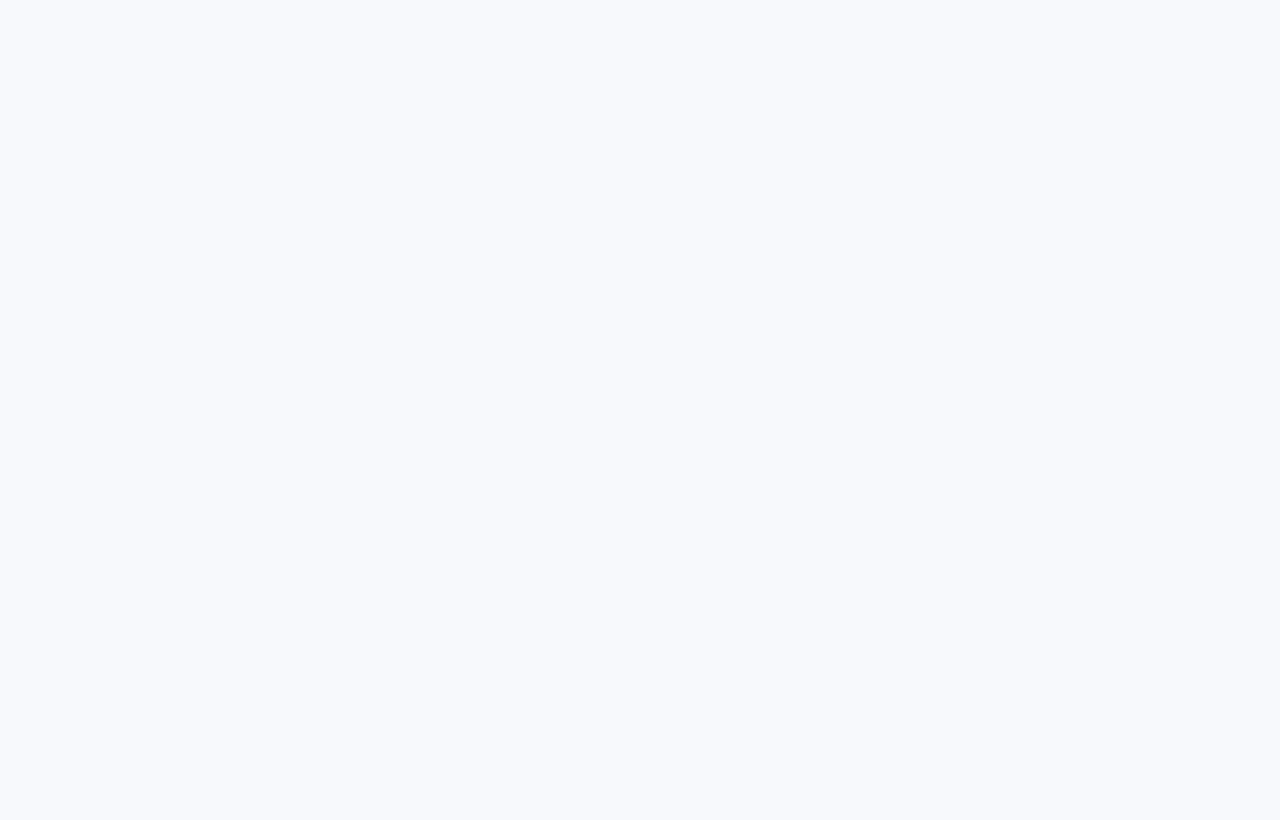
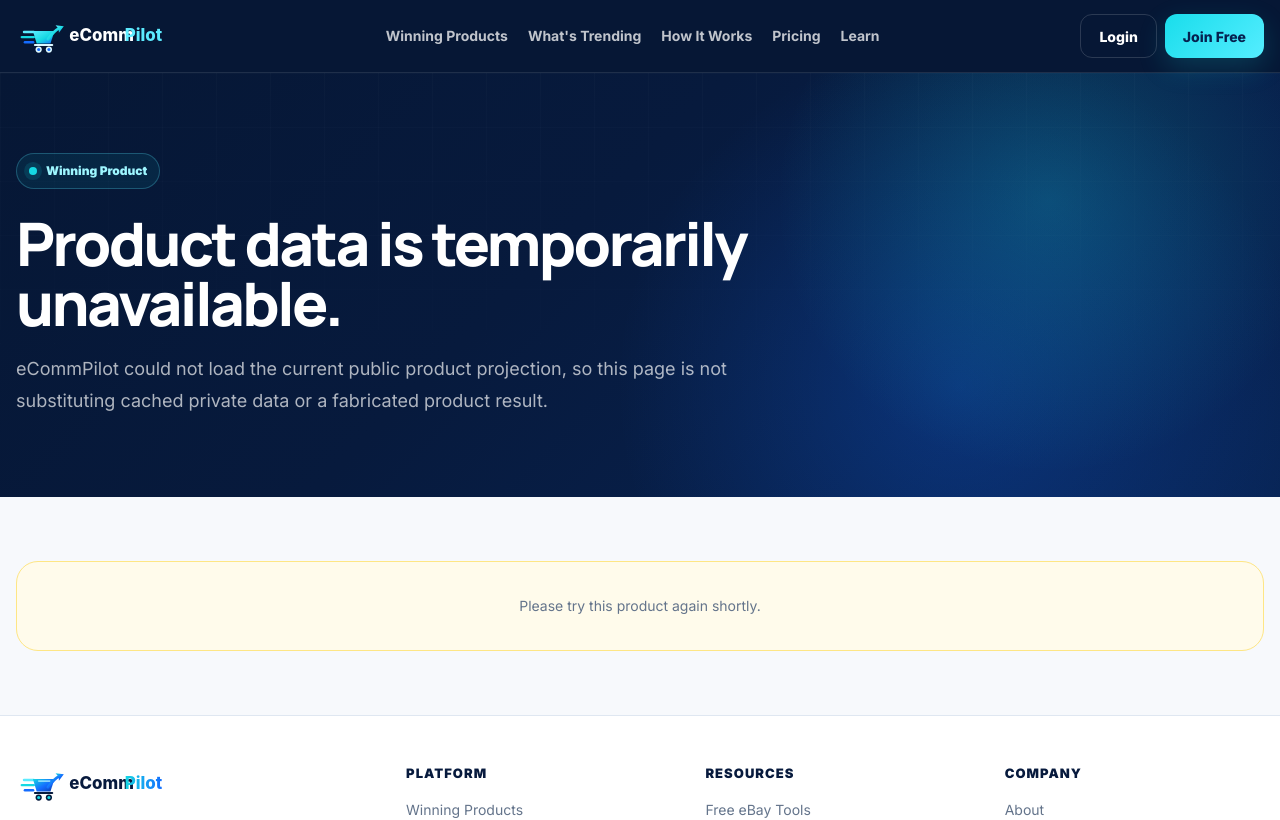
Before and after one commit to ponzey717/ecommpilot-main, a Next.js app: page /winning-products/1/1/1 in a window 1280 px wide. Before the commit this address had no page. Shown: the top 820 px of the page. Built offline with nearby package versions, Linux system fonts and the light colour scheme.

Commit message:
fix: avoid false product 404 during public API outage

```diff
--- a/src/app/winning-products/[market]/[category]/[slug]/page.tsx
+++ b/src/app/winning-products/[market]/[category]/[slug]/page.tsx
@@ -6,7 +6,10 @@ import { Breadcrumbs } from "@/components/site/breadcrumbs";
 import { PageHero } from "@/components/site/page-hero";
 import { PageShell } from "@/components/site/page-shell";
 import { JsonLd } from "@/components/seo/json-ld";
-import { getPublicProduct } from "@/lib/api/public-catalog";
+import {
+  getPublicProductState,
+  type PublicProductDetail,
+} from "@/lib/api/public-catalog";
 import { buildMetadata } from "@/lib/seo/metadata";
 import { breadcrumbSchema } from "@/lib/seo/schema";
 
@@ -15,7 +18,7 @@ type PageProps = {
 };
 
 function matchesRoute(
-  product: NonNullable<Awaited<ReturnType<typeof getPublicProduct>>>,
+  product: PublicProductDetail,
   market: string,
   category: string,
 ) {
@@ -27,9 +30,10 @@ function matchesRoute(
 
 export async function generateMetadata({ params }: PageProps): Promise<Metadata> {
   const { market, category, slug } = await params;
-  const product = await getPublicProduct(slug);
+  const state = await getPublicProductState(slug);
+  const product = state.product;
 
-  if (!product || !matchesRoute(product, market, category)) {
+  if (state.unavailable || !product || !matchesRoute(product, market, category)) {
     return {
       title: "Winning Product",
       robots: { index: false, follow: true },
@@ -86,7 +90,26 @@ function approvedImage(url: string | null | undefined): string | null {
 
 export default async function ProductPage({ params }: PageProps) {
   const { market, category, slug } = await params;
-  const product = await getPublicProduct(slug);
+  const state = await getPublicProductState(slug);
+  const product = state.product;
+  if (state.unavailable) {
+    return (
+      <PageShell darkHeader>
+        <PageHero
+          eyebrow="Winning Product"
+          title="Product data is temporarily unavailable."
+          description="eCommPilot could not load the current public product projection, so this page is not substituting cached private data or a fabricated product result."
+        />
+        <section className="py-12 md:py-16">
+          <div className="site-container">
+            <div className="rounded-[22px] border border-amber-200 bg-amber-50 p-8 text-center text-sm leading-6 text-[var(--muted)]">
+              Please try this product again shortly.
+            </div>
+          </div>
+        </section>
+      </PageShell>
+    );
+  }
   if (!product || !matchesRoute(product, market, category)) notFound();
 
   const productPath =
```
